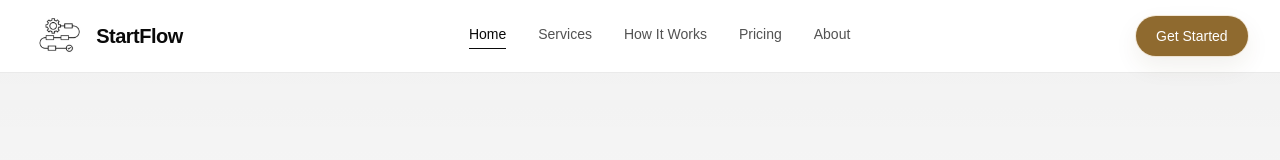
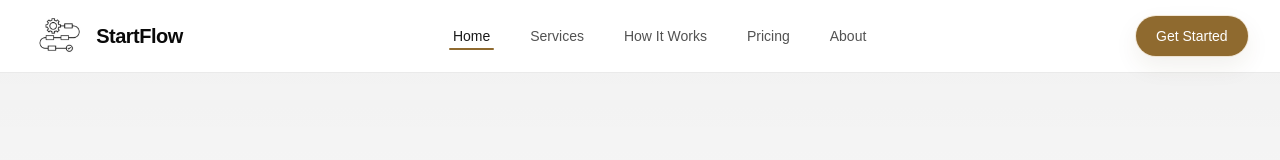
Before and after one commit to zaindurrani93/startflow-site, a Next.js app: page / in a window 1280 px wide. Shown: the top 160 px of the page. Built offline with nearby package versions, Linux system fonts and the light colour scheme.

Commit message:
add active/hover line indicator

```diff
--- a/app/globals.css
+++ b/app/globals.css
@@ -222,3 +222,83 @@ body {
   text-decoration: underline;
   text-underline-offset: 5px;
 }
+
+.nav-link {
+  position: relative;
+  display: inline-flex;
+  align-items: center;
+  text-decoration: none;
+  transition: color 240ms var(--interactive-ease);
+}
+
+.nav-link::after {
+  content: "";
+  position: absolute;
+  left: 0;
+  bottom: 0;
+  width: 0;
+  height: 2px;
+  border-radius: 999px;
+  background-color: #d2b27a;
+  transition: width 280ms var(--interactive-ease);
+}
+
+.nav-link:hover {
+  color: #c19a5b;
+}
+
+.nav-link:hover::after,
+.nav-link.active::after {
+  width: 100%;
+}
+
+.nav-link.active::after {
+  background-color: #8f6a2f;
+}
+
+.nav-link.active {
+  color: #1a1a1a;
+}
+
+.nav-link-mobile {
+  position: relative;
+  display: flex;
+  align-items: center;
+  text-decoration: none;
+  transition:
+    color 240ms var(--interactive-ease),
+    background-color 240ms var(--interactive-ease);
+}
+
+.nav-link-mobile::after {
+  content: "";
+  position: absolute;
+  left: 1rem;
+  right: 1rem;
+  bottom: 0.45rem;
+  height: 2px;
+  transform: scaleX(0);
+  transform-origin: left;
+  border-radius: 999px;
+  background-color: #d2b27a;
+  transition: transform 280ms var(--interactive-ease);
+}
+
+.nav-link-mobile:hover {
+  color: #c19a5b;
+  background-color: #fffaf0;
+}
+
+.nav-link-mobile:hover::after,
+.nav-link-mobile.active::after {
+  transform: scaleX(1);
+}
+
+.nav-link-mobile.active::after {
+  background-color: #8f6a2f;
+}
+
+.nav-link-mobile.active {
+  color: #1a1a1a;
+  background-color: #fffaf0;
+}
--- a/components/site-header.tsx
+++ b/components/site-header.tsx
@@ -55,10 +55,10 @@ export function SiteHeader() {
             <Link
               key={item.href}
               href={item.href}
-              className={`border-b pb-1 transition-all duration-300 ${
+              className={`nav-link px-1 pb-1 pt-1 ${
                 pathname === item.href
-                  ? "border-neutral-950 text-neutral-950 font-medium"
-                  : "border-transparent hover:border-neutral-300 hover:text-neutral-950"
+                  ? "active font-medium"
+                  : "text-neutral-600"
               }`}
             >
               {item.label}
@@ -102,9 +102,9 @@ export function SiteHeader() {
               key={item.href}
               href={item.href}
               onClick={closeMenu}
-              className={`flex min-h-12 items-center rounded-2xl px-4 text-base transition hover:bg-neutral-50 ${
+              className={`nav-link-mobile flex min-h-12 items-center rounded-2xl px-4 text-base ${
                 pathname === item.href
-                  ? "font-medium text-neutral-950"
+                  ? "active font-medium"
                   : "font-normal text-neutral-900"
               }`}
             >
```
